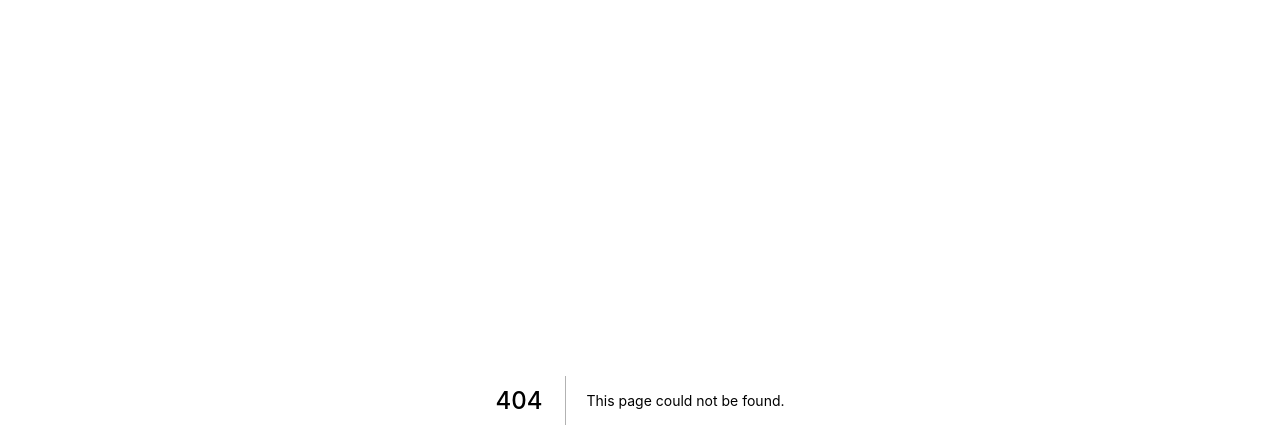
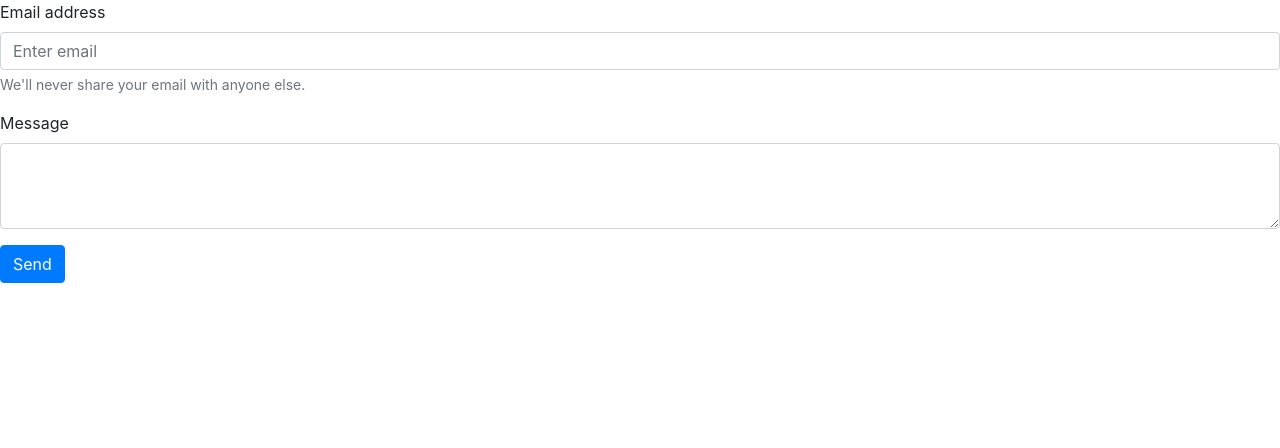
Before and after one commit to stacey-gammon/walkwiltonny, a Next.js app: page /components/contact_form in a window 1280 px wide. Before the commit this address had no page. Shown: the top 448 px of the page. Built offline with nearby package versions, Linux system fonts and the light colour scheme.

Commit message:
form attempt 2

```diff
--- /dev/null
+++ b/pages/components/contact_form.js
@@ -0,0 +1,47 @@
+import React, { useState } from 'react';
+import { Form, Button } from 'react-bootstrap';
+
+const ContactForm = () => {
+  const [email, setEmail] = useState('');
+  const [message, setMessage] = useState('');
+  const handleSubmit = (e) => {
+    fetch('/', {
+      method: 'POST',
+      headers: { 'Content-Type': 'application/x-www-form-urlencoded' },
+      body: encode({ 'form-name': 'contact', ...this.state }),
+    })
+      .then(() => alert('Success!'))
+      .catch((error) => alert(error));
+
+    e.preventDefault();
+  };
+
+  return (
+    <Form onSubmit={handleSubmit}>
+      <Form.Group controlId="formBasicEmail">
+        <Form.Label>Email address</Form.Label>
+        <Form.Control
+          type="email"
+          placeholder="Enter email"
+          value={email}
+          onChange={(e) => setEmail(e.target.value)}
+        />
+        <Form.Text className="text-muted">We'll never share your email with anyone else.</Form.Text>
+      </Form.Group>
+      <Form.Group controlId="exampleForm.ControlTextarea1">
+        <Form.Label>Message</Form.Label>
+        <Form.Control
+          as="textarea"
+          rows={3}
+          value={message}
+          onChange={(e) => setMessage(e.target.value)}
+        />
+      </Form.Group>
+      <Button variant="primary" type="submit">
+        Send
+      </Button>
+    </Form>
+  );
+};
+
+export default ContactForm;
```
Also changed, not shown: pages/index.js (+2 -29 lines).
